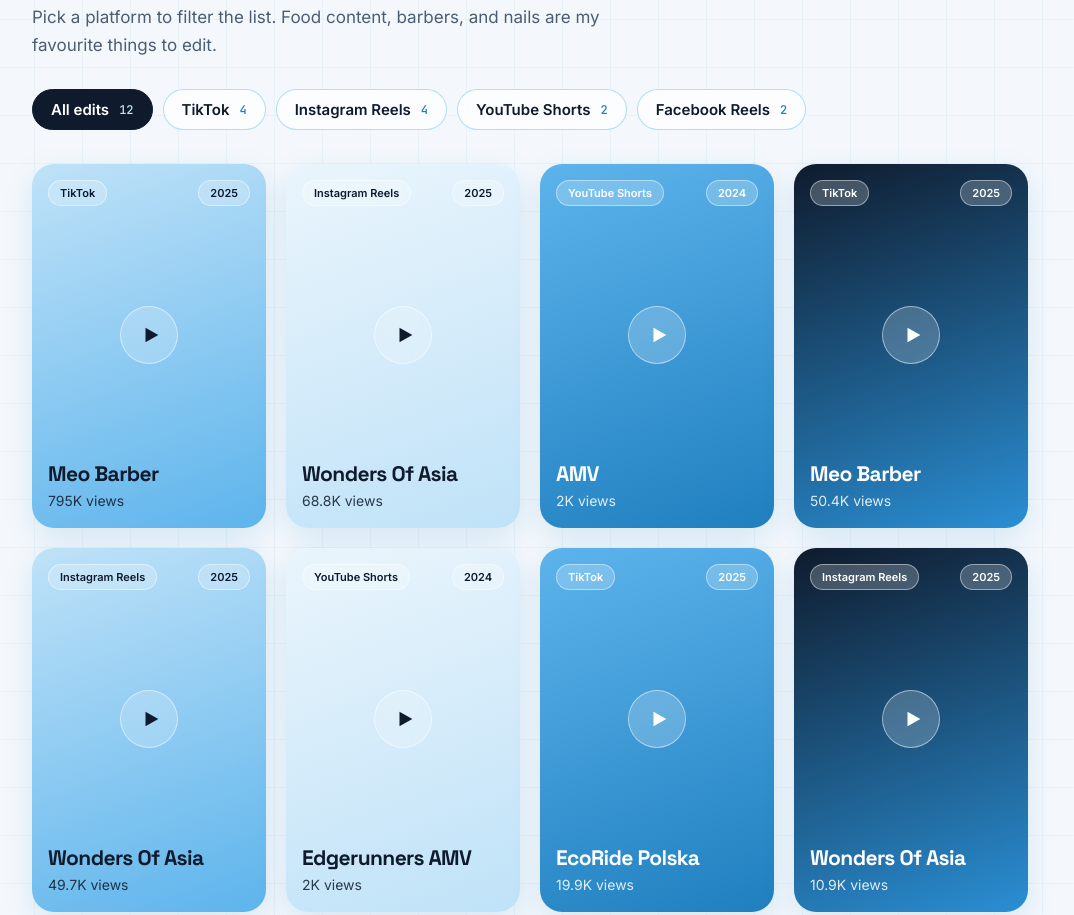
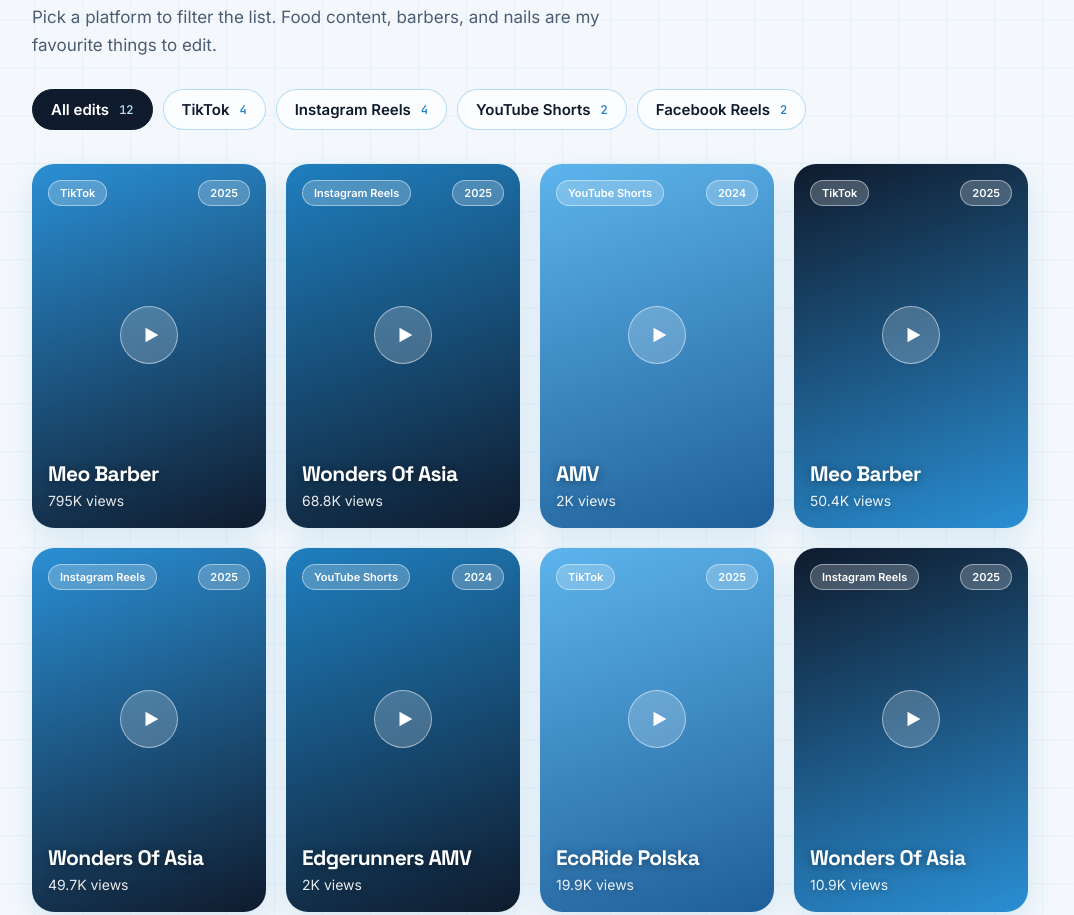
Before and after one commit to QuaskStudio/quask-studio, a plain HTML site: page short-form/index.html in a window 1280 px wide. Shown: the part 791-1706 px from the top of the page, without its empty margins (110-1184 px from the left). Drawn offline with Linux system fonts and the light colour scheme.

Commit message:
Update index.html

```diff
--- a/short-form/index.html
+++ b/short-form/index.html
@@ -96,8 +96,8 @@ h2::before{counter-increment:s;content:"0" counter(s) " /";display:block;font:50
 .card:hover,.card:focus-visible{transform:translateY(-5px);box-shadow:0 0 0 1px rgba(93,180,236,.5),0 20px 44px rgba(31,127,191,.28)}
 .card video{position:absolute;inset:0;width:100%;height:100%;object-fit:cover;opacity:0;transition:opacity .35s}
 .card.has-clip video{opacity:1}
-.card::after{content:"";position:absolute;inset:auto 0 0;height:58%;background:linear-gradient(transparent,rgba(15,27,45,.78));opacity:0;transition:opacity .3s;pointer-events:none}
-.card.has-clip{--t:#fff}.card.has-clip::after{opacity:1}
+.card::after{content:"";position:absolute;inset:auto 0 0;height:66%;background:linear-gradient(transparent,rgba(15,27,45,.88));opacity:0;transition:opacity .3s;pointer-events:none}
+.card.has-clip{color:#fff!important}.card.has-clip::after{opacity:1}.card.has-clip .top span{background:rgba(15,27,45,.45);border-color:rgba(255,255,255,.35);color:#fff}
 .card>*{position:relative;z-index:2}
 .card video{z-index:0}
 .top{display:flex;justify-content:space-between;gap:8px;font:600 11px "Inter",sans-serif}
@@ -106,7 +106,7 @@ h2::before{counter-increment:s;content:"0" counter(s) " /";display:block;font:50
 .play svg{width:22px;height:22px;margin-left:3px}
 .card:hover .play{transform:scale(1.1)}.card.playing .play{opacity:0}
 .meta h3{font-size:21px;margin-bottom:4px}
-.meta p{margin:0;font-size:14px;opacity:.85}
+.meta p{margin:0;font-size:14px;opacity:.9}.meta{text-shadow:0 1px 10px rgba(0,0,0,.4)}
 .empty{grid-column:1/-1;color:var(--g)}
 #contact{background:linear-gradient(180deg,var(--cloud),#d8edfa);padding:100px 0}
 #contact::before{content:"";position:absolute;left:50%;top:-160px;width:600px;height:600px;transform:translateX(-50%);border-radius:50%;background:radial-gradient(circle,rgba(93,180,236,.35),transparent 65%)}
@@ -192,7 +192,7 @@ var EDITS=[
   {title:"Diamond Nails", platform:"Reels", views:"13.1K views", year:"2025", url:"https://www.instagram.com/reel/DLVm6-EMrtR/?srtk=MzRlODBiNWFlZA==", clip:"videos/nails.mp4"},
   {title:"Meo Barber", platform:"Facebook", views:"21 likes", year:"2025", url:"https://www.facebook.com/reel/728253019617889", clip:"videos/snoop.mp4"}
 ];
-var TINTS=[["#bfe2f8","#5db4ec","#0f1b2d"],["#eaf5fc","#bfe2f8","#0f1b2d"],["#5db4ec","#1f7fbf","#ffffff"],["#0f1b2d","#2a8fd4","#ffffff"]];
+var TINTS=[["#2a8fd4","#0f1b2d","#ffffff"],["#1f7fbf","#0f1b2d","#ffffff"],["#5db4ec","#1f5f99","#ffffff"],["#0f1b2d","#2a8fd4","#ffffff"]];
 var LABELS={TikTok:"TikTok",Reels:"Instagram Reels",Shorts:"YouTube Shorts",Facebook:"Facebook Reels"};
 var D={pl:{
 'Short-form edits | Quask Studio':'Krótkie formy wideo | Quask Studio','TikToks, Reels, Shorts, and Facebook Reels edited by Karol Vu at Quask Studio.':'TikToki, Reels, Shorts i Facebook Reels zmontowane przez Karola Vu w Quask Studio.',
@@ -218,7 +218,7 @@ var T0=d.title,M=d.querySelector('meta[name=description]'),M0=M.content;
 function el(t,c,x){var n=d.createElement(t);if(c)n.className=c;if(x!==undefined)n.textContent=x;return n}
 function playClip(c,v){var p=v.play();if(p&&p.catch)p.catch(function(){});c.classList.add('playing')}
 function stopClip(c,v){v.pause();try{v.currentTime=0}catch(x){}c.classList.remove('playing')}
-var pio=null;if(!reduce&&'IntersectionObserver' in window){pio=new IntersectionObserver(function(es){es.forEach(function(en){var v=en.target.querySelector('video');if(!v)return;if(en.isIntersecting)playClip(en.target,v);else stopClip(en.target,v)})},{threshold:.4})}
+var pio=null;if(touchOnly&&!reduce&&'IntersectionObserver' in window){pio=new IntersectionObserver(function(es){es.forEach(function(en){var v=en.target.querySelector('video');if(!v)return;if(en.isIntersecting)playClip(en.target,v);else stopClip(en.target,v)})},{threshold:.4})}
 var rio=null,rcards=[];
 function attachClip(a,src,t){var v=d.createElement('video');v.muted=true;v.loop=true;v.playsInline=true;v.preload='metadata';v.setAttribute('muted','');v.setAttribute('playsinline','');v.setAttribute('aria-hidden','true');
 v.addEventListener('loadedmetadata',function(){a.classList.add('has-clip')});
```
